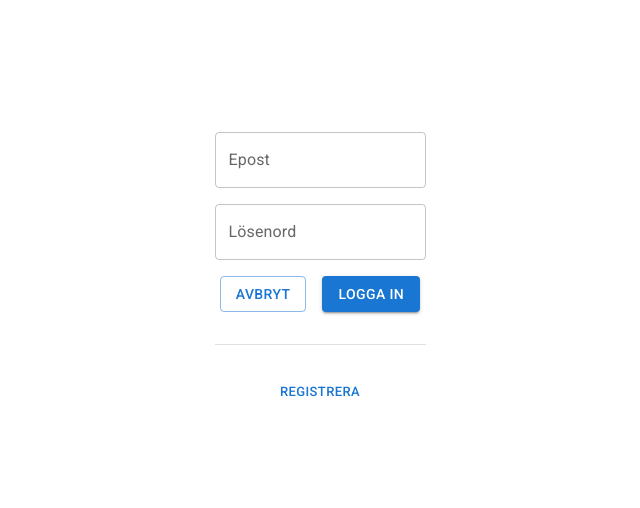
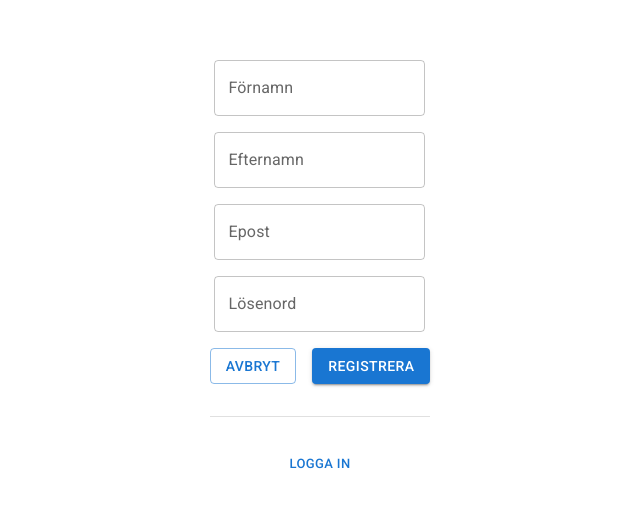
Before and after one commit to j-carlander/uret, a React (Vite) app: page / in a window 1280 px wide. Shown: the part 130-638 px from the top of the page, without its empty margins (320-960 px from the left). Built offline with nearby package versions, Linux system fonts and the light colour scheme.

Commit message:
register page

```diff
--- a/src/App.jsx
+++ b/src/App.jsx
@@ -1,11 +1,12 @@
 import { useState } from "react";
 import "./App.css";
 import { Login } from "./pages/login";
+import { Register } from "./pages/Register";
 
 function App() {
   return (
     <>
-      <Login />
+      <Register />
     </>
   );
 }
--- /dev/null
+++ b/src/pages/Register.jsx
@@ -0,0 +1,79 @@
+import { useState } from "react";
+import TextField from "@mui/material/TextField";
+import Button from "@mui/material/Button";
+import "./Login.css";
+import { Divider } from "@mui/material";
+
+const defaultUser = { fname: '', lname: '', email: "", password: "" };
+
+export function Register() {
+  const [user, setUser] = useState(defaultUser);
+  function onSubmit(e) {
+    e.preventDefault();
+    console.log("User info provided: ", user);
+  }
+  return (
+    <article className="login-page-wrapper">
+      <form className="login-form" onSubmit={onSubmit}>
+      <TextField
+          id="fname-field"
+          label="Förnamn"
+          variant="outlined"
+          type="text"
+          value={user.fname}
+          onChange={(e) =>
+            setUser((user) => ({ ...user, fname: e.target.value }))
+          }
+        />
+        <TextField
+          id="lname-field"
+          label="Efternamn"
+          variant="outlined"
+          type="text"
+          value={user.lname}
+          onChange={(e) =>
+            setUser((user) => ({ ...user, lname: e.target.value }))
+          }
+        />
+        <TextField
+          id="email-field"
+          label="Epost"
+          variant="outlined"
+          type="email"
+          value={user.email}
+          onChange={(e) =>
+            setUser((user) => ({ ...user, email: e.target.value }))
+          }
+        />
+        <TextField
+          id="password-field"
+          label="Lösenord"
+          variant="outlined"
+          type="password"
+          value={user.password}
+          onChange={(e) =>
+            setUser((user) => ({ ...user, password: e.target.value }))
+          }
+        />
+        <div className="login-btn-group">
+          <Button
+            variant="outlined"
+            type="reset"
+            onClick={() => setUser(defaultUser)}
+          >
+            Avbryt
+          </Button>
+          <Button variant="contained" type="submit">
+            Registrera
+          </Button>
+        </div>
+      </form>
+      <Divider />
+      <div className="register-btn-container">
+        <Button variant="text" size="small">
+          Logga in
+        </Button>
+      </div>
+    </article>
+  );
+}
```
